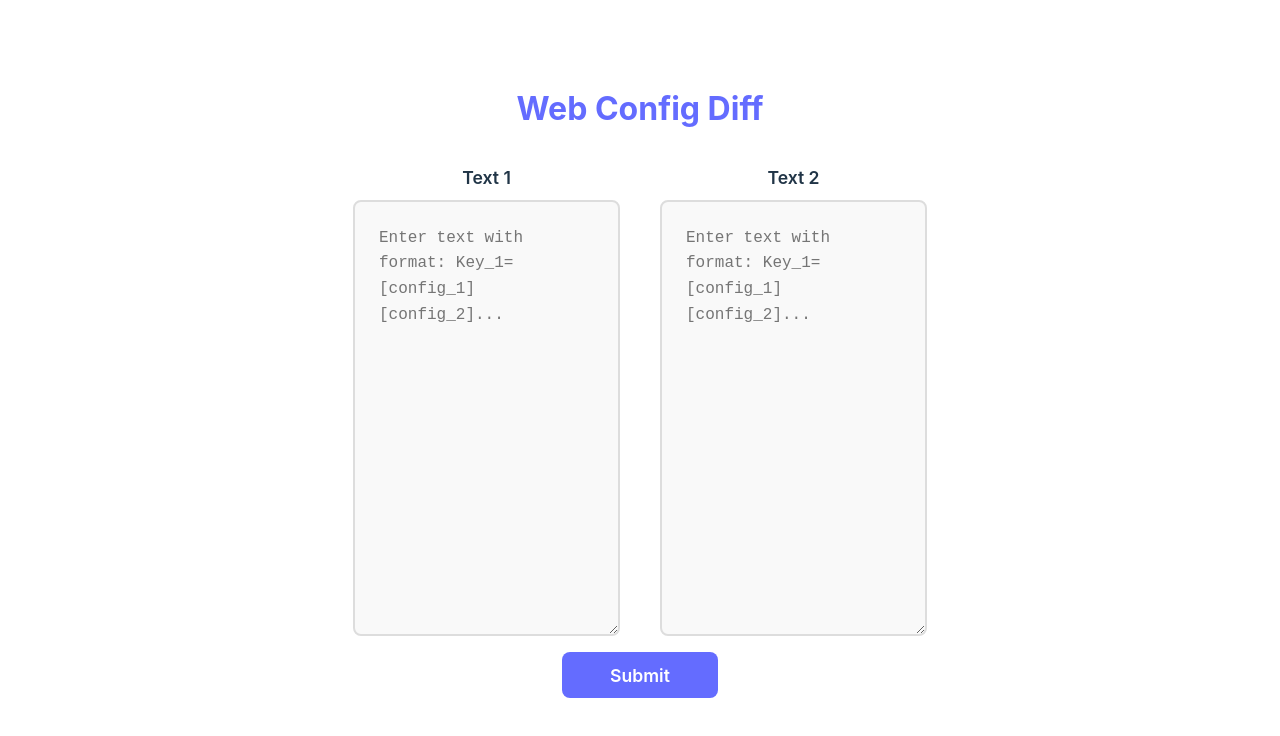
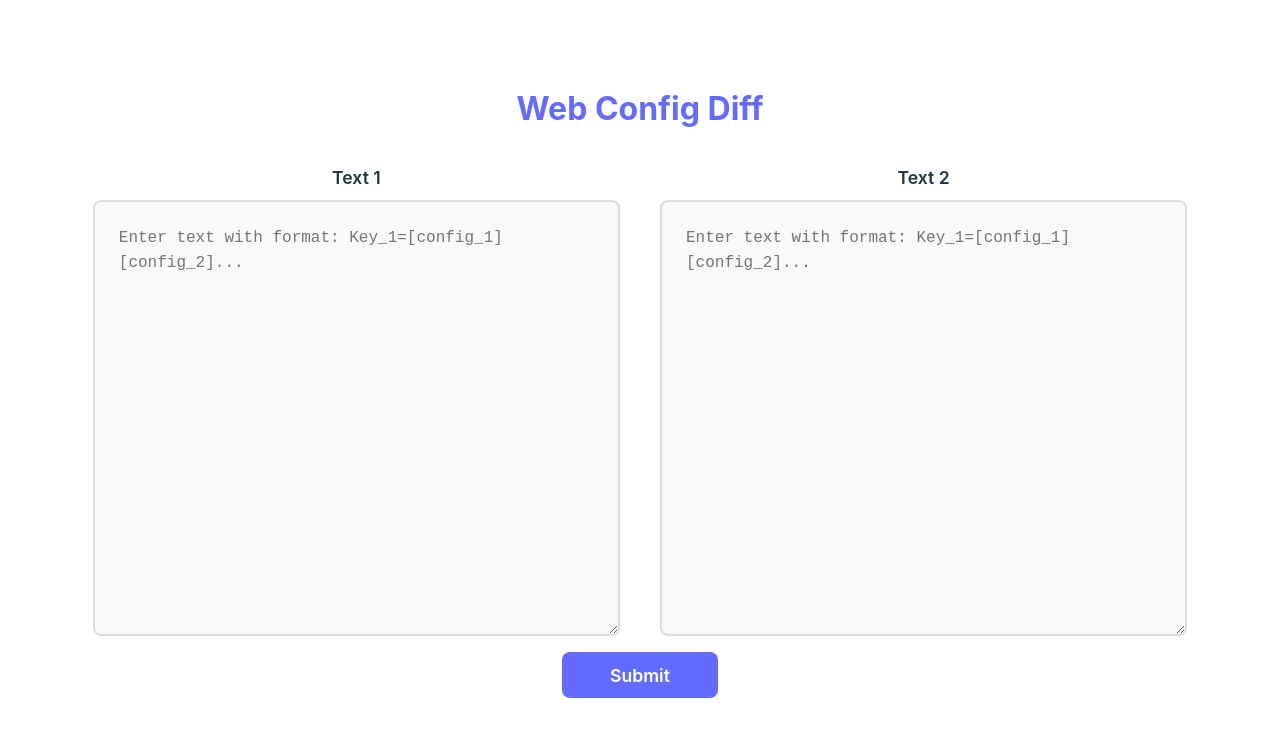
Before and after one commit to eucho/web-prod-config-diff, a React (Vite) app: page / in a window 1280 px wide. Shown: the top 736 px of the page. Built offline with nearby package versions, Linux system fonts and the light colour scheme.

Commit message:
use 90% width

```diff
--- a/src/App.css
+++ b/src/App.css
@@ -1,5 +1,5 @@
 .App {
-  max-width: 1800px;
+  width: 90%;
   margin: 0 auto;
   padding: 2rem;
 }
--- a/src/index.css
+++ b/src/index.css
@@ -22,7 +22,7 @@ body {
 }
 
 #root {
-  max-width: 1280px;
+  width: 100%;
   margin: 0 auto;
   padding: 2rem;
   text-align: center;
```
